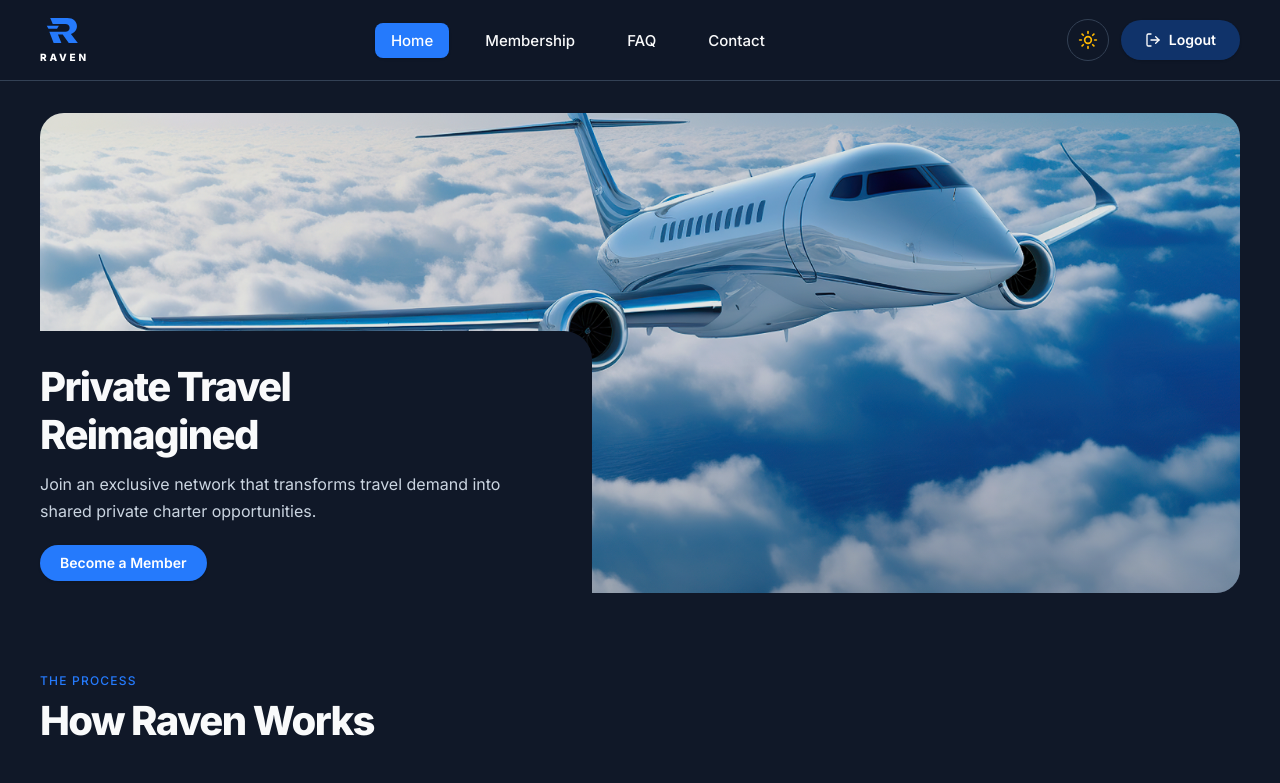
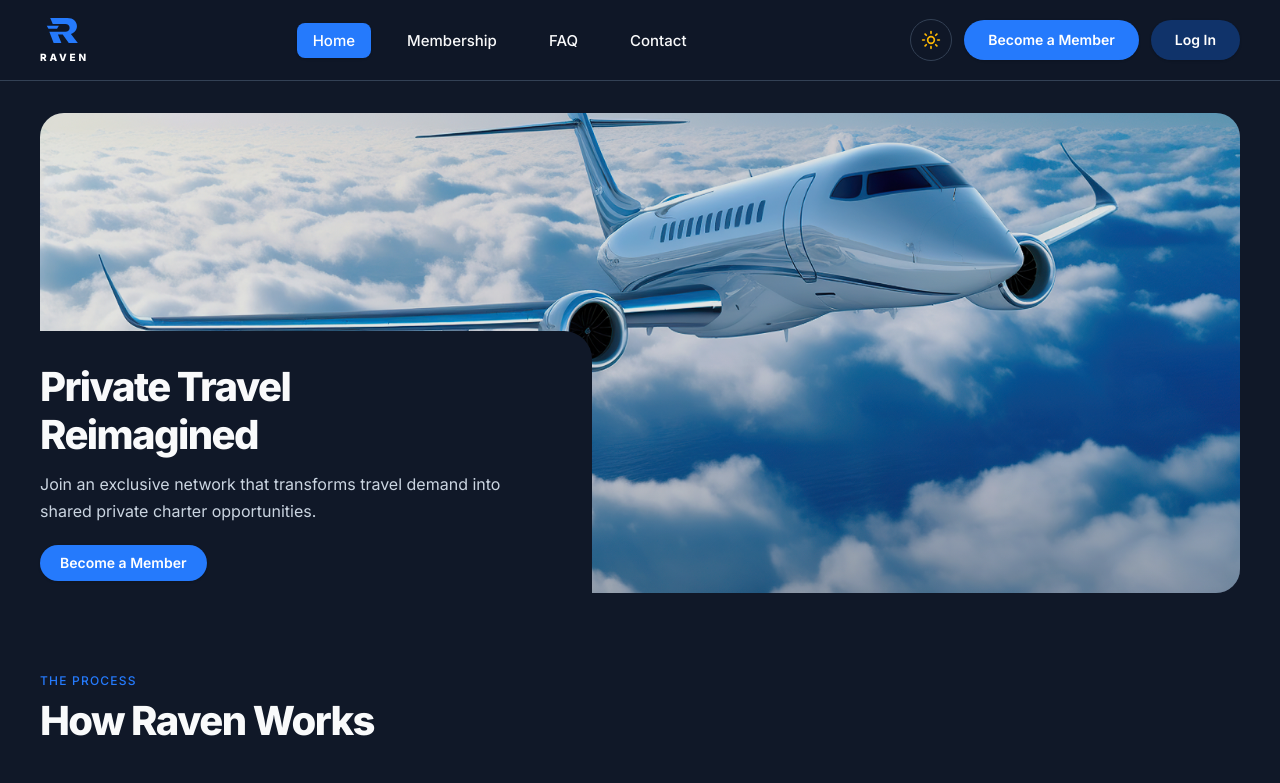
Before and after one commit to rahimsoftdev/fly-X, a React (Vite) app: page / in a window 1280 px wide. Shown: the top 783 px of the page. Built offline with nearby package versions, Linux system fonts and the light colour scheme.

Commit message:
add conditional navbarg

```diff
--- a/src/components/shared/Navbar.tsx
+++ b/src/components/shared/Navbar.tsx
@@ -1,9 +1,9 @@
-import React, { useState } from 'react';
-import { Link, NavLink } from 'react-router';
+import React, { useEffect, useState } from 'react';
+import { Link, NavLink, useLocation, useNavigate } from 'react-router';
 import { Menu, X, Sun, Moon, LogOut } from 'lucide-react';
-import useAuth from '@/hooks/useAuth';
 import { useAppDispatch, useAppSelector } from '@/store/hook';
 import { toggleTheme } from '@/store/slices/themeSlice';
+import { logout } from '@/utils/auth.util';
 
 const Navbar: React.FC = () => {
 
@@ -14,7 +14,18 @@ const Navbar: React.FC = () => {
     const theme = useAppSelector((state) => state.theme);
     const dispatch = useAppDispatch();
 
-    const { isAuthenticated, logout } = useAuth();
+    const navigate = useNavigate();
+    const location = useLocation();
+
+    //check login from localStorage (user exists = logged in):
+    const [isAuthenticated, setIsAuthenticated] = useState<boolean>(
+        () => !!localStorage.getItem('raven_auth_user')
+    );
+
+    //re-check on every page change, so after login / register the buttons update:
+    useEffect(() => {
+        setIsAuthenticated(!!localStorage.getItem('raven_auth_user'));
+    }, [location.pathname]);
 
     //nav links:
     const navLinks = [
@@ -24,13 +35,12 @@ const Navbar: React.FC = () => {
         { name: 'Contact', path: '/contact' },
     ];
 
-
-    //TODO: Add real logout:
+    //real logout: remove user from localStorage, update buttons, go to home:
     const handleLogout = () => {
-        if (logout) {
-            logout();
-        }
+        logout();
+        setIsAuthenticated(false);
         setIsMobileMenuOpen(false);
+        navigate('/');
     };
 
     return (
```
